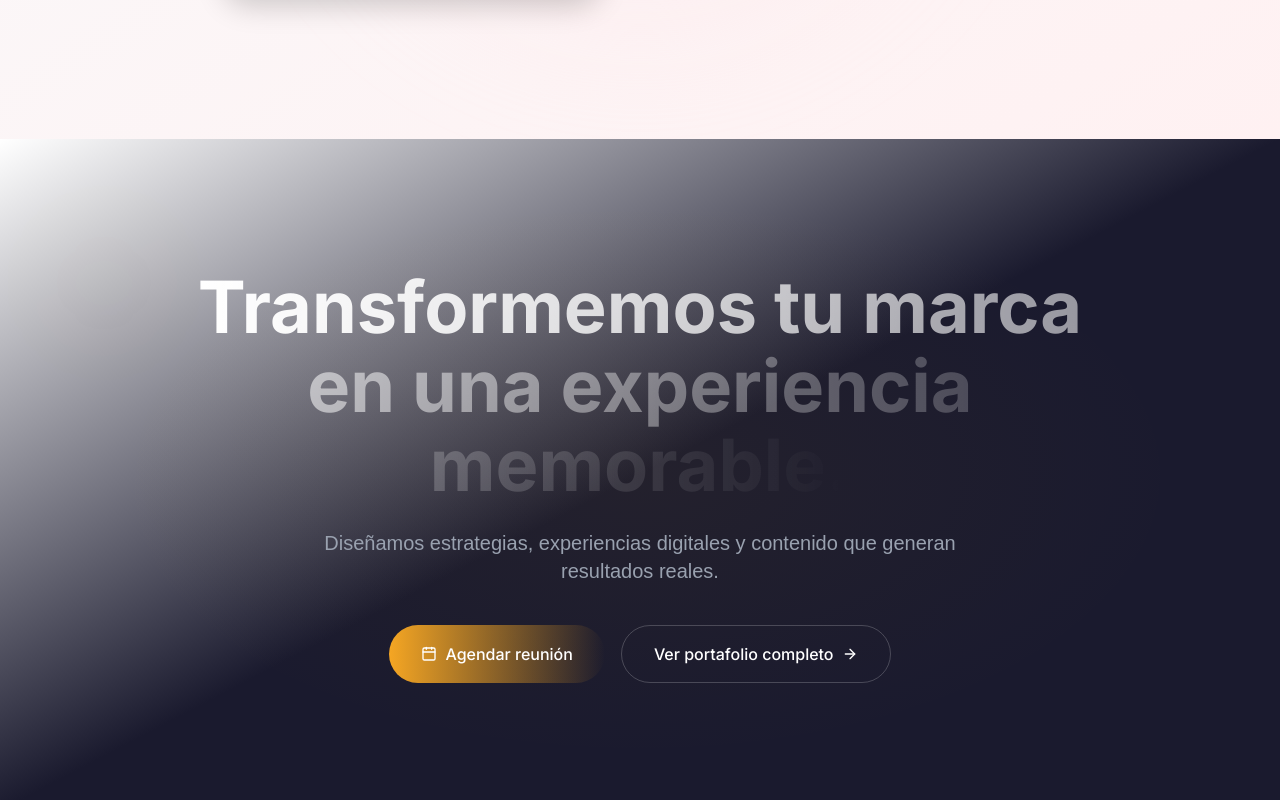
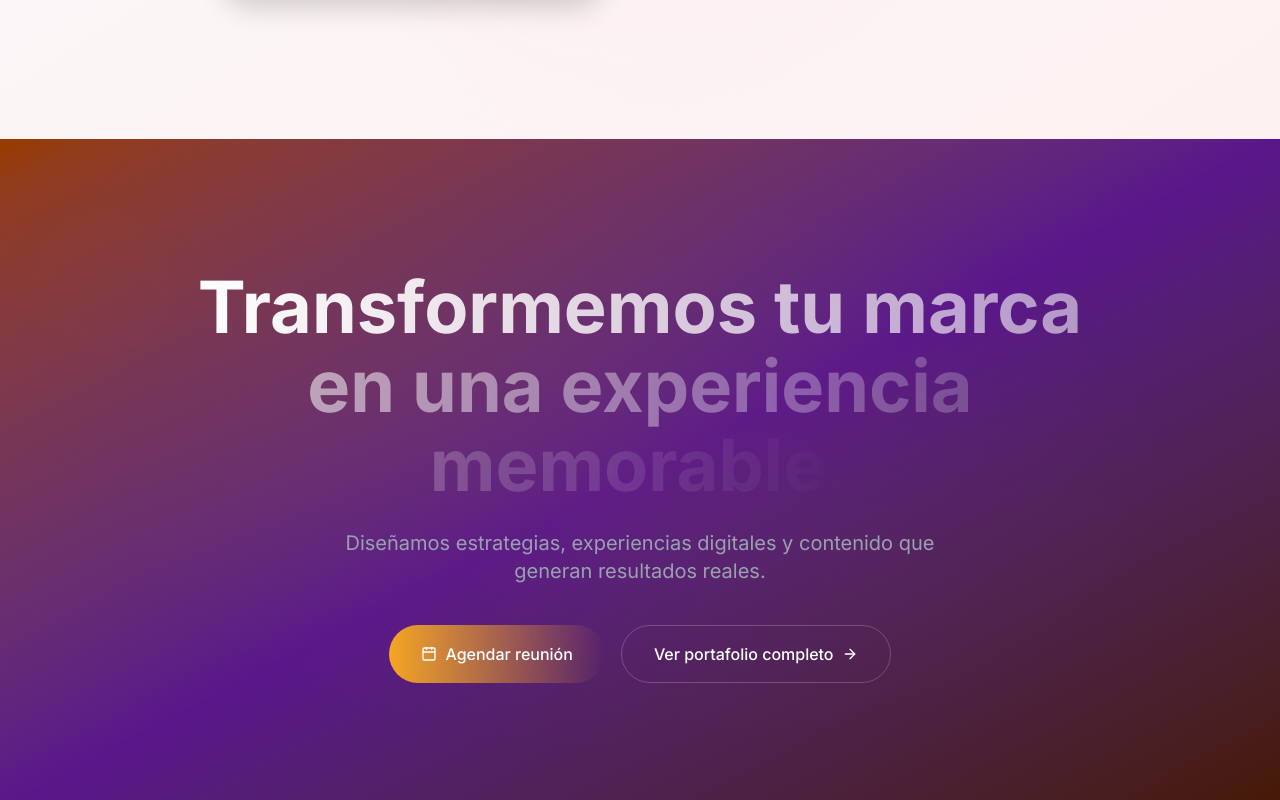
Before and after one commit to icristinahincapie-pantone/Portafolio-Isa-y-Pao, a Next.js app: page / in a window 1280 px wide. Shown: the part 7680-8480 px from the top of the page. Built offline with nearby package versions, Linux system fonts and the light colour scheme; a web font is replaced by a local one.

Commit message:
fix: change CTA background from dark to amber/purple gradient

```diff
--- a/src/components/CTA.tsx
+++ b/src/components/CTA.tsx
@@ -6,7 +6,7 @@ import { Calendar, ArrowRight } from "lucide-react";
 export default function CTA() {
   return (
     <section className="relative py-32 px-6 overflow-hidden">
-      <div className="absolute inset-0 bg-gradient-to-br from-dark-3 via-dark to-dark" />
+      <div className="absolute inset-0 bg-gradient-to-br from-amber-800 via-purple-900 to-amber-950" />
       <div className="absolute inset-0 bg-[radial-gradient(ellipse_at_center,_rgba(212,160,23,0.05)_0%,_transparent_60%)]" />
 
       <motion.div
@@ -21,7 +21,7 @@ export default function CTA() {
             Transformemos tu marca en una experiencia memorable.
           </span>
         </h2>
-        <p className="text-lg md:text-xl text-gray-400 max-w-2xl mx-auto mb-10 font-descriptor">
+        <p className="text-lg md:text-xl text-gray-400 max-w-2xl mx-auto mb-10">
           Diseñamos estrategias, experiencias digitales y contenido que generan resultados reales.
         </p>
 
```
